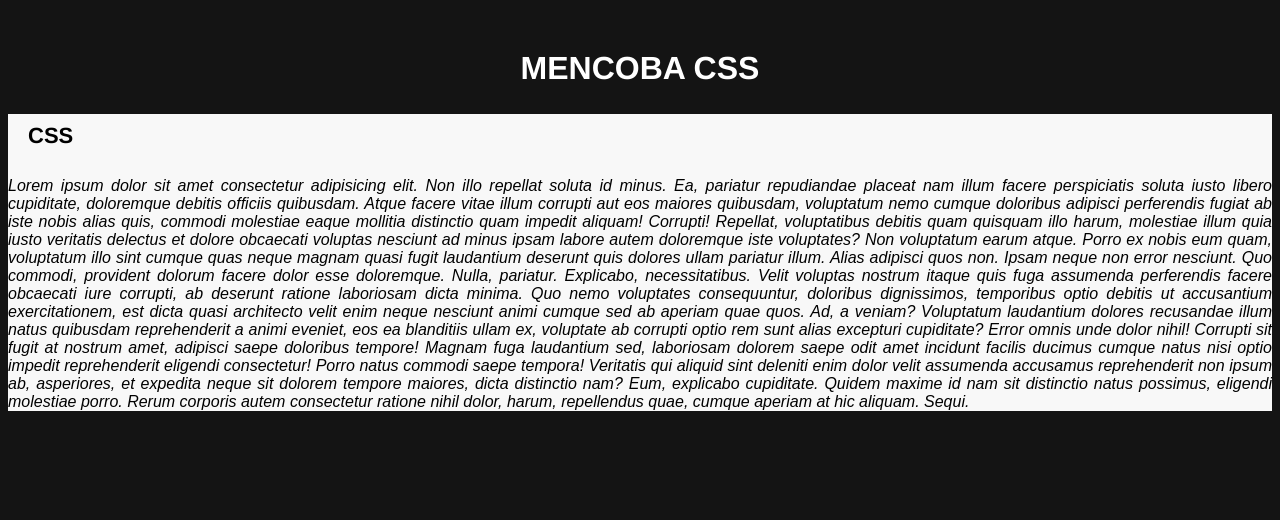
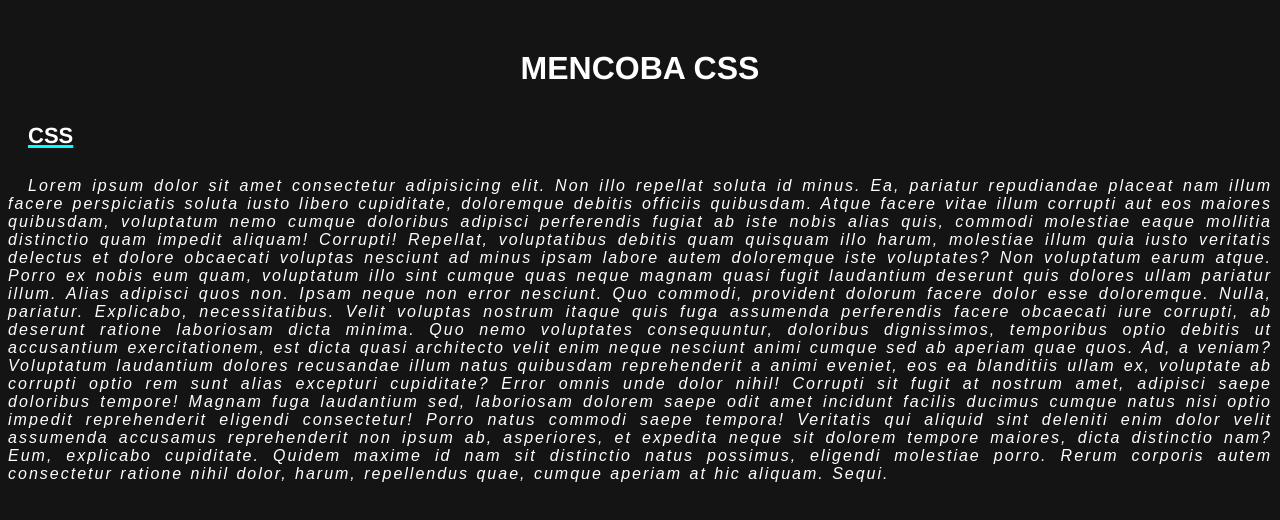
Before and after one commit to tunggulalmajid/css1, a plain HTML site: page html1.html in a window 1280 px wide. Drawn offline with Linux system fonts and the light colour scheme.

Commit message:
git push -u origin main

```diff
--- a/css1.css
+++ b/css1.css
@@ -10,8 +10,8 @@ h1{
     margin-top: 50px;
 }
 main{
-    background-color: rgb(248, 248, 248);
-    color: black;
+    background-color: rgba(51, 51, 51, 0);
+    color: rgb(255, 255, 255);
     text-align: justify;
 }
 .headerMaiin{
@@ -21,11 +21,15 @@ main{
     font-weight: 50px;
     text-align: left;
     margin-left: 20px;
+    text-decoration: underline;
+    text-decoration-color: aqua;
 }
 .paragrafMain{
     font-family: Arial, Helvetica, sans-serif;
     font-style: italic;
     font-weight: normal;
-
-
+    text-indent: 20px;
+    text-transform: capitaliize;
+    letter-spacing :2px;
+    word-spacing: 1px;
 }
```
